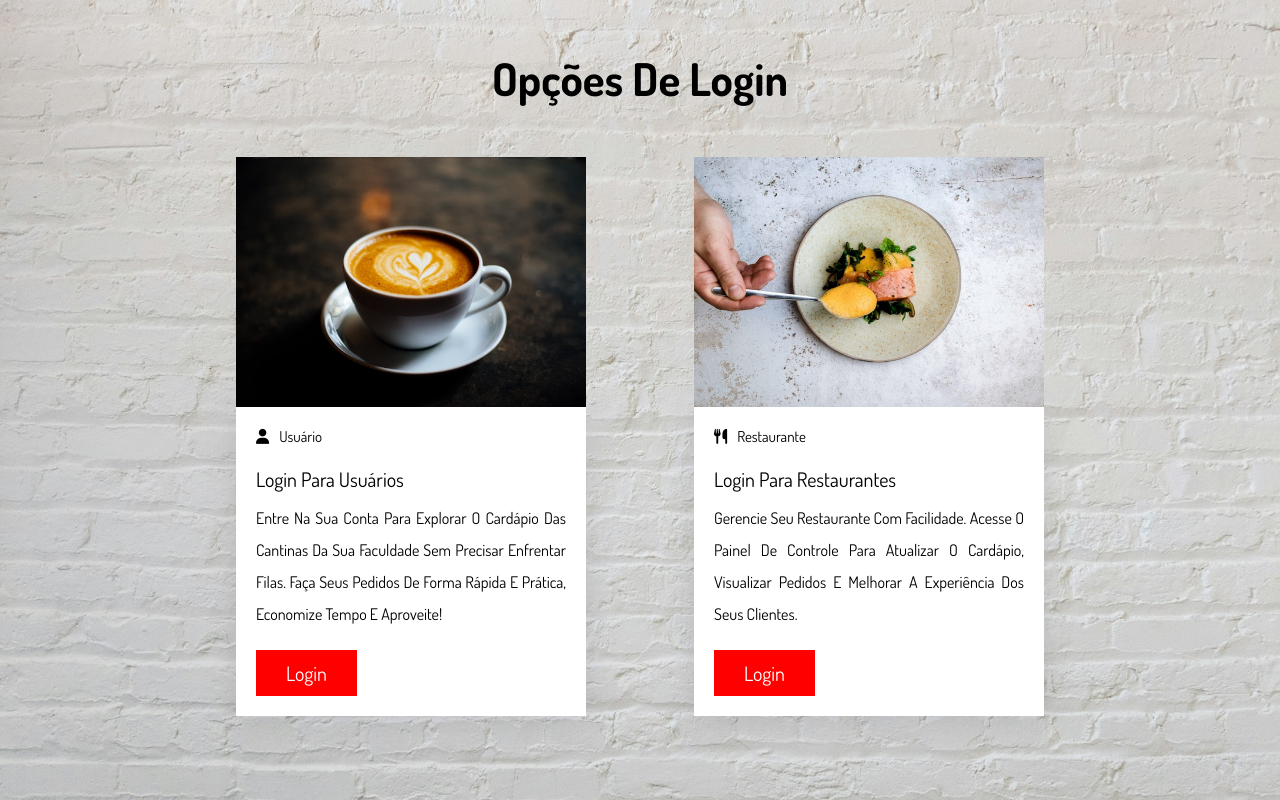
After one commit to GiuliaVerse/Sem-Esperar-em-Filas, a PHP site: page /Components/LoginSelection/loginOption.html in a window 1280 px wide. The commit adds this page. Run offline with PHP 8.4, Linux system fonts and the light colour scheme; some libraries are stand-ins or nearby versions.

Commit message:
pagina para seleção de login finalizada

```diff
--- /dev/null
+++ b/Components/LoginSelection/loginOption.css
@@ -0,0 +1,168 @@
+@import url('https://fonts.googleapis.com/css2?family=Dosis:wght@200..800&display=swap');
+
+* {
+    font-family: "Dosis", sans-serif;
+    margin: 0; padding: 0;
+    box-sizing: border-box;
+    outline: none; border: none;
+    text-decoration: none;
+    transition: all 0.4s cubic-bezier(.43,1.1,.62,1.08);
+    text-transform: capitalize;
+    --dark-bg: rgb(0, 0, 0, .7);
+    --light-bg: #f5f5f5;
+}
+
+* > img {
+    user-select: none;
+    pointer-events: none;
+}
+
+html {
+    font-size: 62.5%;
+    overflow-x: hidden;
+    scroll-behavior: smooth;
+    scroll-padding-top: 6rem;
+}
+
+html::-webkit-scrollbar {
+    width: 1rem;
+}
+
+html::-webkit-scrollbar-track {
+    background-color: black;
+}
+
+html::-webkit-scrollbar-thumb {
+    background-color: red;
+}
+
+section {
+    padding: 5rem 10%;
+}
+
+body {
+    background-image: url('/Components/Images/login-option-background.jpg');
+    background-repeat: no-repeat;
+    background-size: cover;
+    background-position: center;
+}
+
+.heading{
+    text-align: center;
+    margin-bottom: 3rem;
+}
+
+.heading h3{
+    font-size: 4.5rem;
+    color: black;
+}
+
+
+.cards .card {
+    width: 35rem;
+    padding-top: 20px;
+    padding-bottom: 20px;
+}
+
+.cards-container {
+    display: flex;
+    flex-wrap: wrap;
+    justify-content: space-evenly;
+}
+
+.cards .card .image {
+    height: 25rem;
+    overflow: hidden;
+    position: relative;
+}
+
+.cards .card .image img {
+    height: 100%;
+    width: 100%;
+    object-fit: cover;
+}
+
+.cards .card .image span {
+    position: absolute;
+    bottom: -10rem;
+    left: 50%;
+    transform: translateX(-50%);
+    padding: .5rem 1.5rem;
+    font-size: 2rem;
+    color: white;
+    background: black;
+    z-index: 10;
+}
+
+.cards .card:hover .image span {
+    bottom: 1rem;
+}
+
+.cards .card:hover .image img {
+    transform: scale(1.1);
+}
+
+.cards .card .content {
+    padding: 2rem;
+    background: white;
+    box-shadow: rgba(100, 100, 111, 0.2) 0px 7px 29px 0px;
+}
+
+.cards .card .content .icon {
+    display: flex;
+    align-items: center;
+    justify-content: space-between;
+    margin-bottom: 2rem;
+}
+
+.cards .card .content p {
+    text-align: justify;
+}
+
+.cards .card .content .icon a {
+    font-size: 1.5rem;
+    color: black;
+    text-decoration: none;
+}
+
+.cards .card .content .icon a i {
+    padding-right: .7rem;
+}
+
+.cards .card .content .icon a:hover {
+    font-size: 1.5rem;
+    color: red;
+}
+
+.cards .card .content .title {
+    font-size: 2rem;
+    color: black;
+    text-decoration: none;
+}
+
+.cards .card .content .title:hover {
+    text-decoration: underline;
+}
+
+.cards .card .content p {
+    padding: 1rem 0;
+    line-height: 2;
+    font-size: 1.6rem;
+    color: black;
+}
+
+
+.card-btn{
+    margin-top: 1rem;
+    display: inline-block;
+    background-color: red;
+    color:white;
+    font-size: 2rem;
+    cursor: pointer;
+    padding: 1rem 3rem;
+    text-decoration: none;
+}
+
+.card-btn:hover{
+    letter-spacing: .2rem;
+}
--- /dev/null
+++ b/Components/LoginSelection/loginOption.html
@@ -0,0 +1,60 @@
+<!DOCTYPE html>
+<html lang="en">
+<head>
+    <meta charset="UTF-8">
+    <meta name="viewport" content="width=device-width, initial-scale=1.0">
+    <link rel="stylesheet" href="https://cdnjs.cloudflare.com/ajax/libs/font-awesome/6.6.0/css/all.min.css">
+    <link rel="stylesheet" href="./loginOption.css">
+    <title>Login</title>
+</head>
+<body>
+    <!-- cards section starts -->
+<section class="cards" id="cards">
+
+    <div class="heading">
+        <h3>opções de login</h3>
+    </div>
+
+    <div class="cards-container">
+
+        <div class="card">
+            <div class="image">
+                <img src="/Components/Images/login-option-user.jpg" alt="">
+                <span>usuário</span>
+            </div>
+            <div class="content">
+                <div class="icon">
+                    <a href="#"> <i class="fas fa-user"></i> usuário </a>
+                </div>
+                <a href="#" class="title">login para usuários</a>
+                <p>Entre na sua conta para explorar o cardápio das cantinas da sua faculdade sem precisar
+                    enfrentar filas. Faça seus pedidos de forma rápida e prática, economize tempo e aproveite!</p>
+                <a href="/Components/userLogin/login.html" class="card-btn" id="card-btn-user" >login</a>
+            </div>
+        </div>
+
+
+        <div class="card">
+            <div class="image">
+                <img src="/Components/images/login-option-restaurant.jpg" alt="">
+                <span>restaurante</span>
+            </div>
+            <div class="content">
+                <div class="icon">
+                    <a href="#"> <i class="fas fa-utensils"></i> restaurante </a>
+                </div>
+                <a href="#" class="title">login para restaurantes</a>
+                <p>Gerencie seu restaurante com facilidade. Acesse o painel de controle para atualizar
+                    o cardápio, visualizar pedidos e melhorar a experiência dos seus clientes.</p>
+                <a href="/Components/RestaurantLogin/restaurantLogin.html" class="card-btn" id="card-btn-restaurant" >login</a>
+            </div>
+        </div>
+
+    </div>
+
+ </section>
+  <!-- cards section ends -->
+ <script src="/Components/LoginSelection/loginOption.js"></script>
+
+</body>
+</html>
--- a/index.php
+++ b/index.php
@@ -21,8 +21,7 @@
             <a href="./index.php">Home</a>
             <a href="./Components/AboutUs/about.html">Sobre</a>
             <a href="./Components/Menu/menu.html">Restaurantes</a>
-            <a href="./Components/userLogin/login.html" class="login-cliente">Login Cliente</a>
-            <a href="./Components/RestaurantLogin/restaurantLogin.html"class="login-restaurante">Login Restaurante</a>
+            <a href="./Components/LoginSelection/loginOption.html" id="login-navbar">Login</a>
         </nav>
 
         <div id="menu-btn" class="fas fa-bars"></div>
```
Also changed, not shown: script.js (+4 -4 lines), Components/Images/login-option-background.jpg (added), Components/Images/login-option-restaurant.jpg (added), Components/Images/login-option-user.jpg (added).
